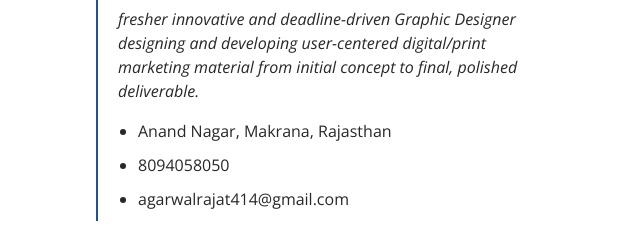
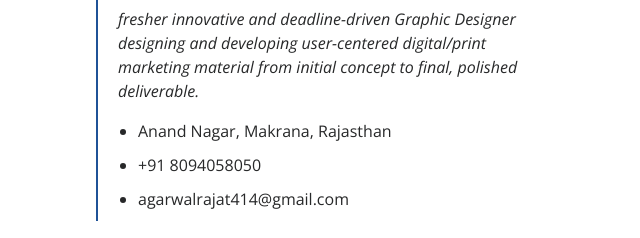
Before and after one commit to rajatagarwalm/ASSIGNMENT-3TASK-3, a plain HTML site: page index.html in a window 1280 px wide. Shown: the part 2731-2969 px from the top of the page, 219-859 px from the left. Drawn offline with nearby package versions, Linux system fonts and the light colour scheme.

Commit message:
Update index.html

```diff
--- a/index.html
+++ b/index.html
@@ -253,7 +253,7 @@
               <p><em>fresher innovative and deadline-driven Graphic Designer designing and developing user-centered digital/print marketing material from initial concept to final, polished deliverable.</em></p>
               <ul>
                 <li>Anand Nagar, Makrana, Rajasthan</li>
-                <li>8094058050</li>
+                <li>+91 8094058050</li>
                 <li>agarwalrajat414@gmail.com</li>
               </ul>
             </div>
```
